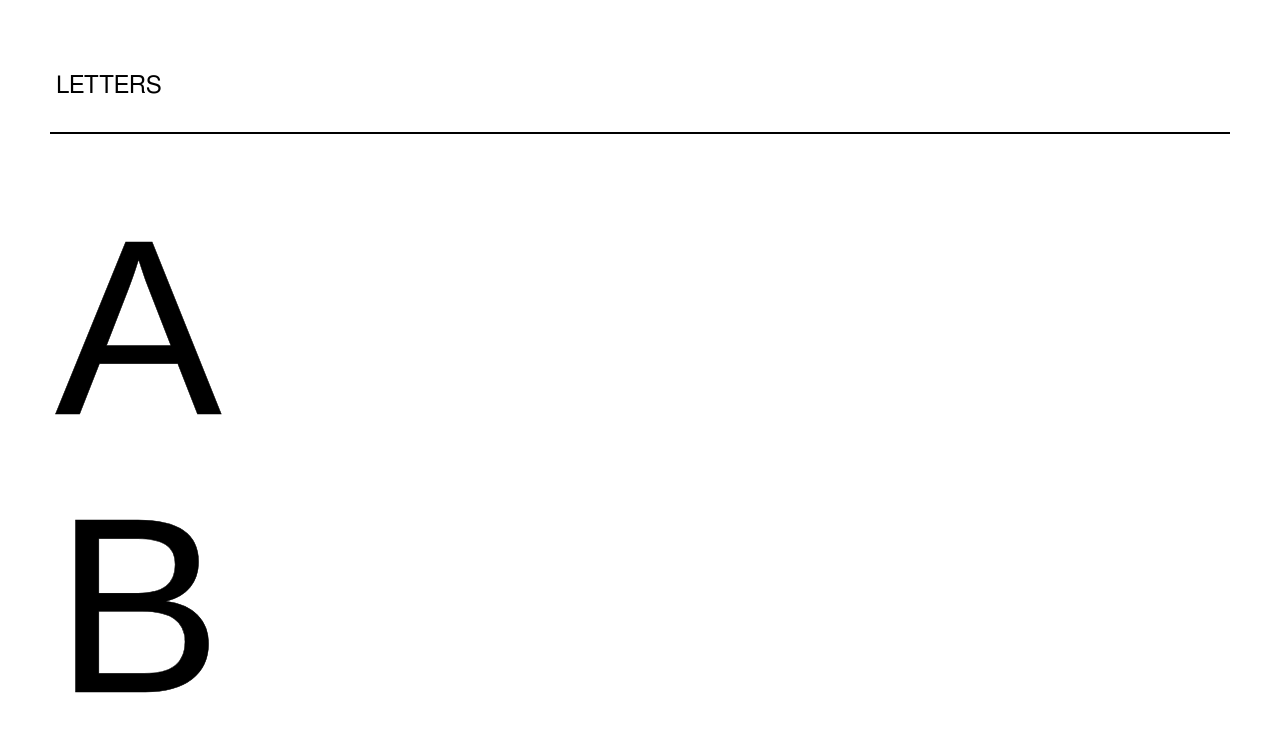
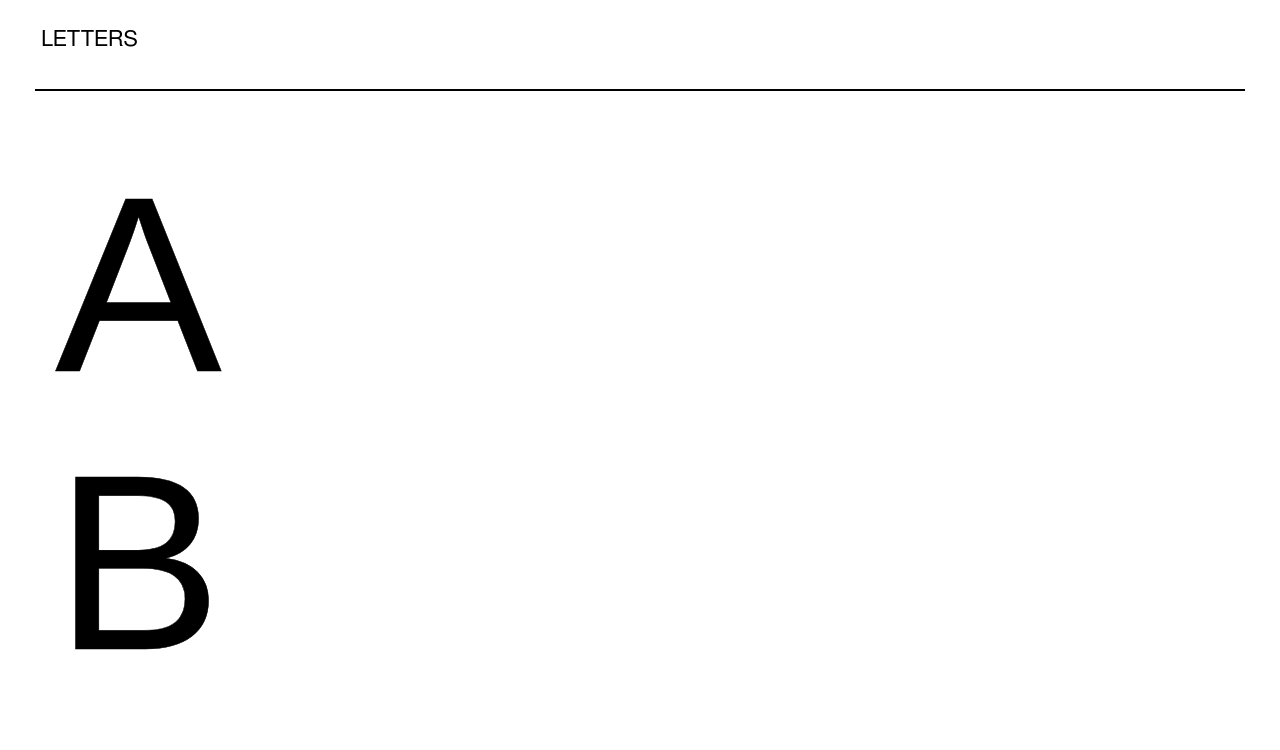
Before and after one commit to benofficestudio/letters, a plain HTML site: page index.html in a window 1280 px wide. Shown: the top 750 px of the page. Drawn offline with Linux system fonts and the light colour scheme.

Commit message:
Updated header to match other repositories* and adjusted padding

```diff
--- a/style.css
+++ b/style.css
@@ -4,7 +4,7 @@ html {
 }
 
 body {
-  margin: 0;
+  margin: 0px;
 }
 
 div.sticky {
@@ -12,9 +12,11 @@ div.sticky {
   position: sticky;
   top: 0;
   background-color: white;
-  font-size: 20px;
-  margin: 50px;
-  font-family: 'FreeSans', 'Helvetica', sans-serif;
+  font-size: 22px;
+  font-family: "HelveticaNeue-Regular", "Helvetica Neue", "Helvetica Neue",     Helvetica, Arial, "Lucida Grande", sans-serif;
+  font-weight: 400;
+  padding-left: 35px;
+  padding-right: 35px;
   letter-spacing: 88%;
 }
 
@@ -23,7 +25,7 @@ span{
 }
 
 #myBtn{
-  font-size: 24px;
+  font-size: 22px;
   font-family: 'FreeSans', 'Helvetica', sans-serif;
   border: none;
   outline: none;
@@ -43,7 +45,6 @@ p {
   word-spacing: 0.05rem;
   color: black;
   -webkit-text-stroke: 0.5px black;
-
 }
 
 hr{
```
